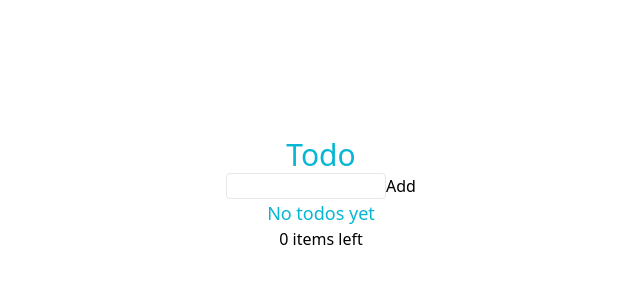
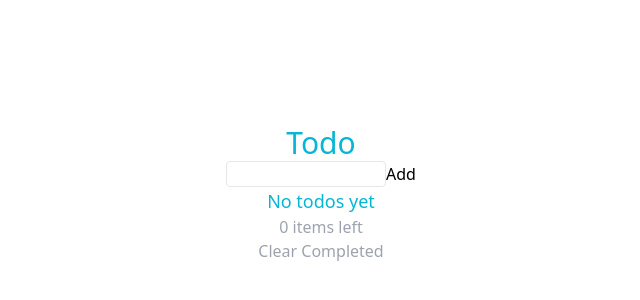
Before and after one commit to glitch-surfer/todo, a React (Create React App) app: page / in a window 1280 px wide. Shown: the part 206-506 px from the top of the page, without its empty margins (319-959 px from the left). Built offline with nearby package versions, Linux system fonts and the light colour scheme.

Commit message:
feat: implement clear completed btn

```diff
--- a/src/App.tsx
+++ b/src/App.tsx
@@ -6,14 +6,26 @@ import { NewTodoInput } from './components/NewTodoInput';
 export const App = () => {
   const [todosList, setTodosList] = useState<Todo[]>([]);
   const notCompletedTodos = todosList.filter((todo) => !todo.completed);
+
+  const clearCompletedTodosHandler = () => {
+    setTodosList((prev) => prev.filter((todo) => !todo.completed));
+  };
+
   return (
     <main className="min-h-screen flex flex-col justify-center items-center">
       <h1 className="text-3xl text-cyan-500 text-center">Todo</h1>
-      <NewTodoInput
+      <NewTodoInput setTodosList={setTodosList} />
+      <TodoList
+        todosList={todosList}
         setTodosList={setTodosList}
       />
-      <TodoList todosList={todosList} setTodosList={setTodosList} />
-      <p>{notCompletedTodos.length} items left</p>
+      <p className="text-gray-400">{notCompletedTodos.length} items left</p>
+      <button
+        className="text-gray-400 hover:bg-cyan-100"
+        onClick={clearCompletedTodosHandler}
+      >
+        Clear Completed
+      </button>
     </main>
   );
 };
```
